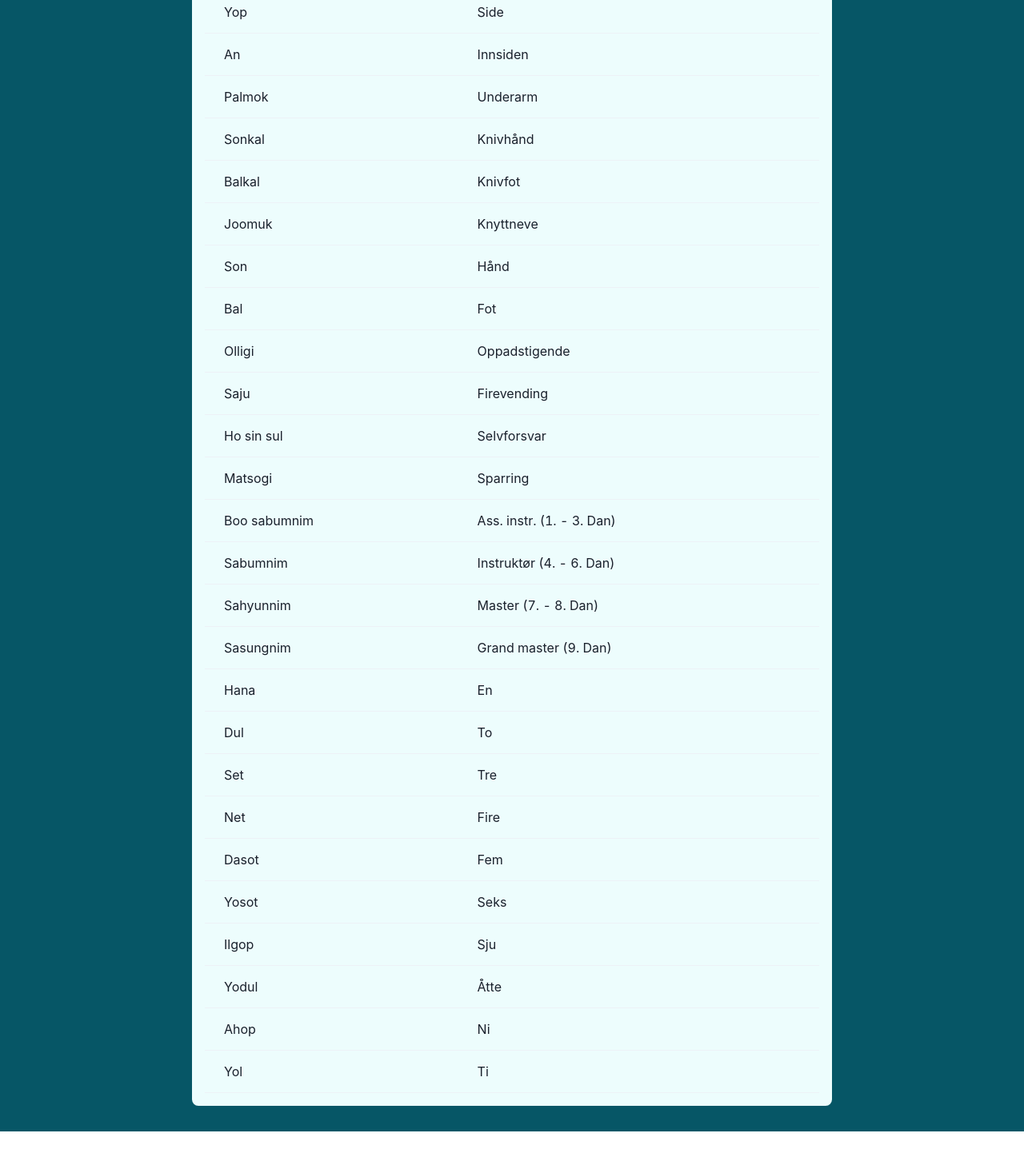
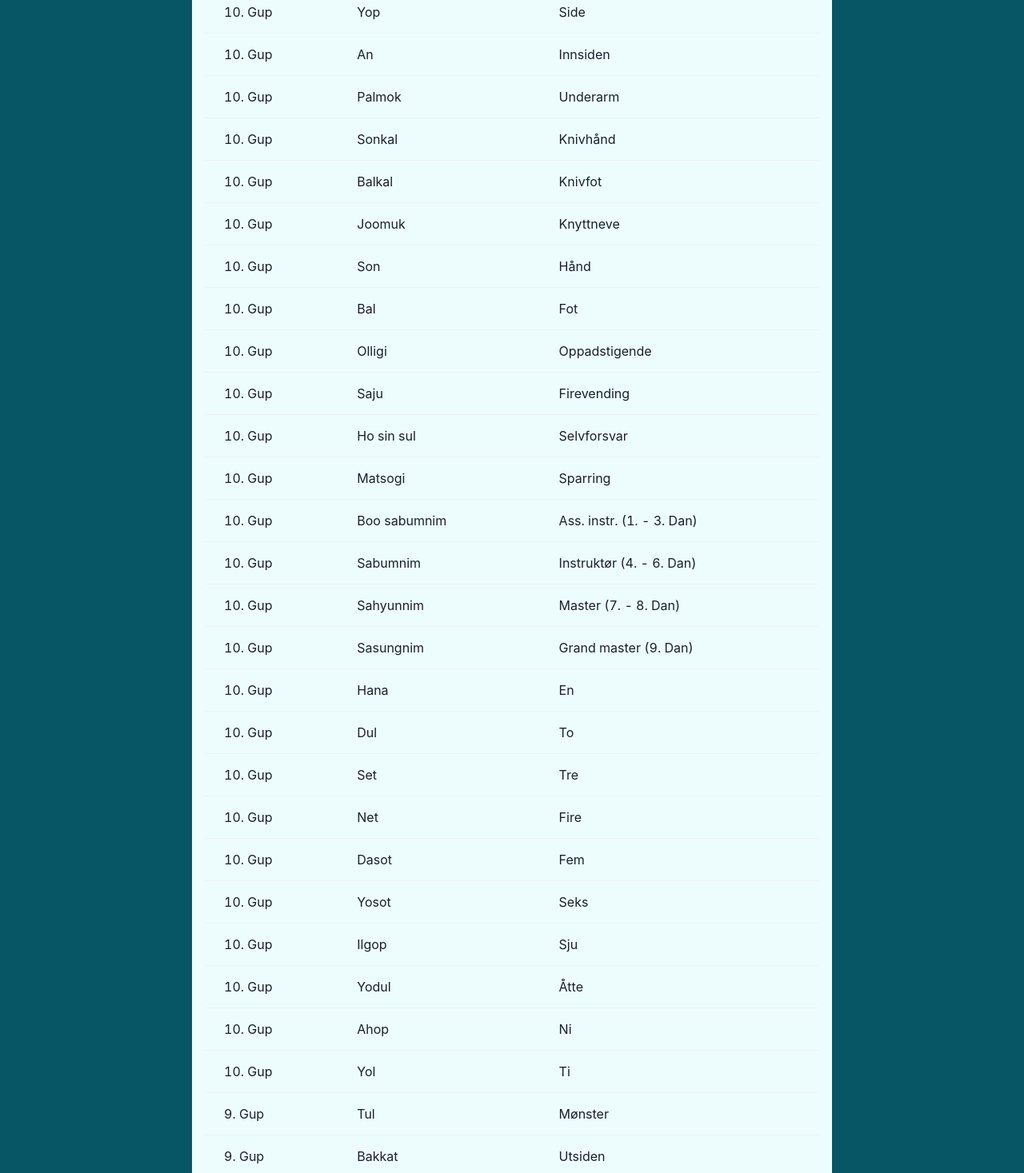
Before and after one commit to ohjohnsen/taekwondo-quiz-web, a React (Create React App) app: page /terminology in a window 1280 px wide. Shown: the part 1330-2797 px from the top of the page at 80% size. Before the commit the page ends 2745 px from the top, so only its background shows below. Built offline with nearby package versions, Linux system fonts and the light colour scheme; the HTML template or start-up script is replaced by a standard one.

Commit message:
Add 9. Gup terminologies + belt to terminology table

```diff
--- a/src/assets/terminologies.js
+++ b/src/assets/terminologies.js
@@ -1,194 +1,272 @@
 export const terminologies = [
   {
     norwegian: "Treningshall",
-    korean: "Do jang"
+    korean: "Do jang",
+    belt: "10. Gup"
   },
   {
     norwegian: "Treningsdrakt",
-    korean: "Do bok"
+    korean: "Do bok",
+    belt: "10. Gup"
   },
   {
     norwegian: "Gi oppmerksomhet",
-    korean: "Charyot"
+    korean: "Charyot",
+    belt: "10. Gup"
   },
   {
     norwegian: "Hils (bukk)",
-    korean: "Kyong ye"
+    korean: "Kyong ye",
+    belt: "10. Gup"
   },
   {
     norwegian: "Klar",
-    korean: "Jun bi"
+    korean: "Jun bi",
+    belt: "10. Gup"
   },
   {
     norwegian: "Parallell",
-    korean: "Narani"
+    korean: "Narani",
+    belt: "10. Gup"
   },
   {
     norwegian: "Start",
-    korean: "Shi jak"
+    korean: "Shi jak",
+    belt: "10. Gup"
   },
   {
     norwegian: "Skrik",
-    korean: "Kihap"
+    korean: "Kihap",
+    belt: "10. Gup"
   },
   {
     norwegian: "Tilbake til utgangspunkt",
-    korean: "Parou"
+    korean: "Parou",
+    belt: "10. Gup"
   },
   {
     norwegian: "Slapp av",
-    korean: "Swiyo"
+    korean: "Swiyo",
+    belt: "10. Gup"
   },
   {
     norwegian: "Tre av",
-    korean: "Hae san"
+    korean: "Hae san",
+    belt: "10. Gup"
   },
   {
     norwegian: "Stilling",
-    korean: "Sogi"
+    korean: "Sogi",
+    belt: "10. Gup"
   },
   {
     norwegian: "Sittestilling",
-    korean: "Annun sogi"
+    korean: "Annun sogi",
+    belt: "10. Gup"
   },
   {
     norwegian: "Gå-stilling",
-    korean: "Gunnun sogi"
+    korean: "Gunnun sogi",
+    belt: "10. Gup"
   },
   {
     norwegian: "Punch",
-    korean: "Jirugi"
+    korean: "Jirugi",
+    belt: "10. Gup"
   },
   {
     norwegian: "Blokk",
-    korean: "Makgi"
+    korean: "Makgi",
+    belt: "10. Gup"
   },
   {
     norwegian: "Spark",
-    korean: "Chagi"
+    korean: "Chagi",
+    belt: "10. Gup"
   },
   {
     norwegian: "Lav",
-    korean: "Najunde"
+    korean: "Najunde",
+    belt: "10. Gup"
   },
   {
     norwegian: "Middels",
-    korean: "Kaunde"
+    korean: "Kaunde",
+    belt: "10. Gup"
   },
   {
     norwegian: "Høy",
-    korean: "Nopunde"
+    korean: "Nopunde",
+    belt: "10. Gup"
   },
   {
     norwegian: "Rett",
-    korean: "Baro"
+    korean: "Baro",
+    belt: "10. Gup"
   },
   {
     norwegian: "Front",
-    korean: "Ap"
+    korean: "Ap",
+    belt: "10. Gup"
   },
   {
     norwegian: "Side",
-    korean: "Yop"
+    korean: "Yop",
+    belt: "10. Gup"
   },
   {
     norwegian: "Innsiden",
-    korean: "An"
+    korean: "An",
+    belt: "10. Gup"
   },
   {
     norwegian: "Underarm",
-    korean: "Palmok"
+    korean: "Palmok",
+    belt: "10. Gup"
   },
   {
     norwegian: "Knivhånd",
-    korean: "Sonkal"
+    korean: "Sonkal",
+    belt: "10. Gup"
   },
   {
     norwegian: "Knivfot",
-    korean: "Balkal"
+    korean: "Balkal",
+    belt: "10. Gup"
   },
   {
     norwegian: "Knyttneve",
-    korean: "Joomuk"
+    korean: "Joomuk",
+    belt: "10. Gup"
   },
   {
     norwegian: "Hånd",
-    korean: "Son"
+    korean: "Son",
+    belt: "10. Gup"
   },
   {
     norwegian: "Fot",
-    korean: "Bal"
+    korean: "Bal",
+    belt: "10. Gup"
   },
   {
     norwegian: "Oppadstigende",
-    korean: "Olligi"
+    korean: "Olligi",
+    belt: "10. Gup"
   },
   {
     norwegian: "Firevending",
-    korean: "Saju"
+    korean: "Saju",
+    belt: "10. Gup"
   },
   {
     norwegian: "Selvforsvar",
-    korean: "Ho sin sul"
+    korean: "Ho sin sul",
+    belt: "10. Gup"
   },
   {
     norwegian: "Sparring",
-    korean: "Matsogi"
+    korean: "Matsogi",
+    belt: "10. Gup"
   },
   {
     norwegian: "Ass. instr. (1. - 3. Dan)",
-    korean: "Boo sabumnim"
+    korean: "Boo sabumnim",
+    belt: "10. Gup"
   },
   {
     norwegian: "Instruktør (4. - 6. Dan)",
-    korean: "Sabumnim"
+    korean: "Sabumnim",
+    belt: "10. Gup"
   },
   {
     norwegian: "Master (7. - 8. Dan)",
-    korean: "Sahyunnim"
+    korean: "Sahyunnim",
+    belt: "10. Gup"
   },
   {
     norwegian: "Grand master (9. Dan)",
-    korean: "Sasungnim"
+    korean: "Sasungnim",
+    belt: "10. Gup"
   },
   {
     norwegian: "En",
-    korean: "Hana"
+    korean: "Hana",
+    belt: "10. Gup"
   },
   {
     norwegian: "To",
-    korean: "Dul"
+    korean: "Dul",
+    belt: "10. Gup"
   },
   {
     norwegian: "Tre",
-    korean: "Set"
+    korean: "Set",
+    belt: "10. Gup"
   },
   {
     norwegian: "Fire",
-    korean: "Net"
+    korean: "Net",
+    belt: "10. Gup"
   },
   {
     norwegian: "Fem",
-    korean: "Dasot"
+    korean: "Dasot",
+    belt: "10. Gup"
   },
   {
     norwegian: "Seks",
-    korean: "Yosot"
+    korean: "Yosot",
+    belt: "10. Gup"
   },
   {
     norwegian: "Sju",
-    korean: "Ilgop"
+    korean: "Ilgop",
+    belt: "10. Gup"
   },
   {
     norwegian: "Åtte",
-    korean: "Yodul"
+    korean: "Yodul",
+    belt: "10. Gup"
   },
   {
     norwegian: "Ni",
-    korean: "Ahop"
+    korean: "Ahop",
+    belt: "10. Gup"
   },
   {
     norwegian: "Ti",
-    korean: "Yol"
+    korean: "Yol",
+    belt: "10. Gup"
+  },
+  {
+    norwegian: "Mønster",
+    korean: "Tul",
+    belt: "9. Gup"
+  },
+  {
+    norwegian: "Utsiden",
+    korean: "Bakkat",
+    belt: "9. Gup"
+  },
+  {
+    norwegian: "Omvendt",
+    korean: "Bandaae",
+    belt: "9. Gup"
+  },
+  {
+    norwegian: "Utover",
+    korean: "Bakkuro",
+    belt: "9. Gup"
+  },
+  {
+    norwegian: "Garderingsblokk",
+    korean: "Daebi makgi",
+    belt: "9. Gup"
+  },
+  {
+    norwegian: "Tre-steg sparring",
+    korean: "Sambo matsogi",
+    belt: "9. Gup"
   },
 ];
--- a/src/pages/TerminologyPage.jsx
+++ b/src/pages/TerminologyPage.jsx
@@ -16,6 +16,10 @@ const TerminologyPage = () => {
 
   const columns = React.useMemo(
     () => [
+      {
+        Header: "Grad",
+        accessor: "belt",
+      },
       {
         Header: "Koreansk",
         accessor: "korean",
```
